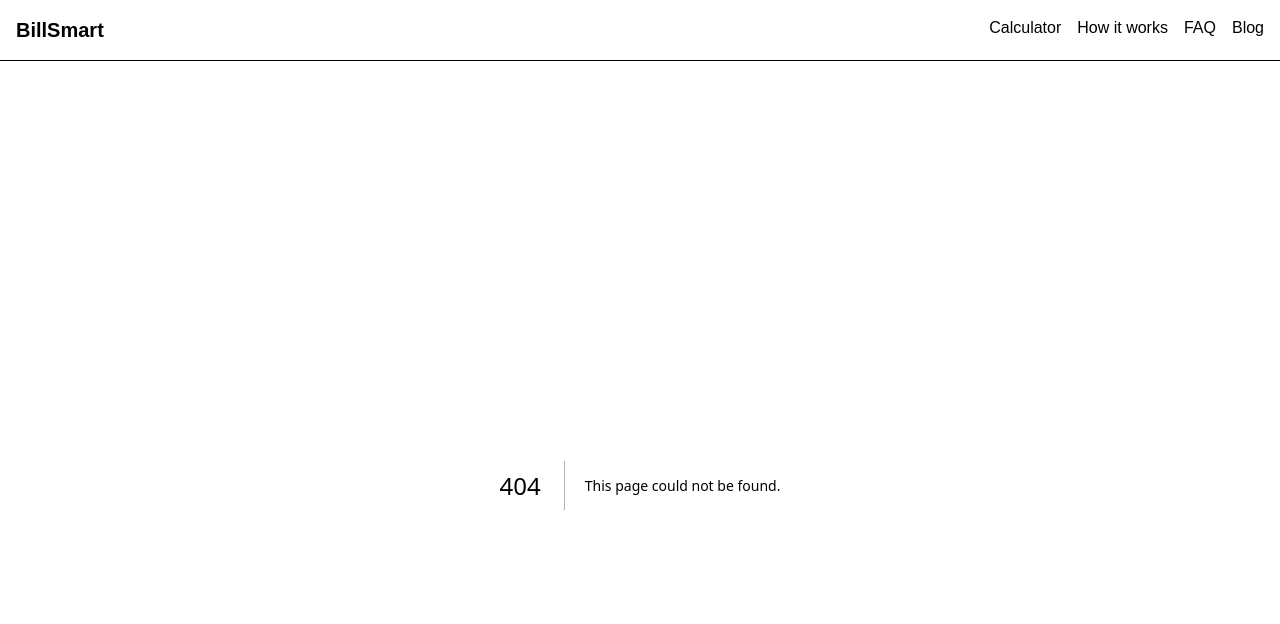
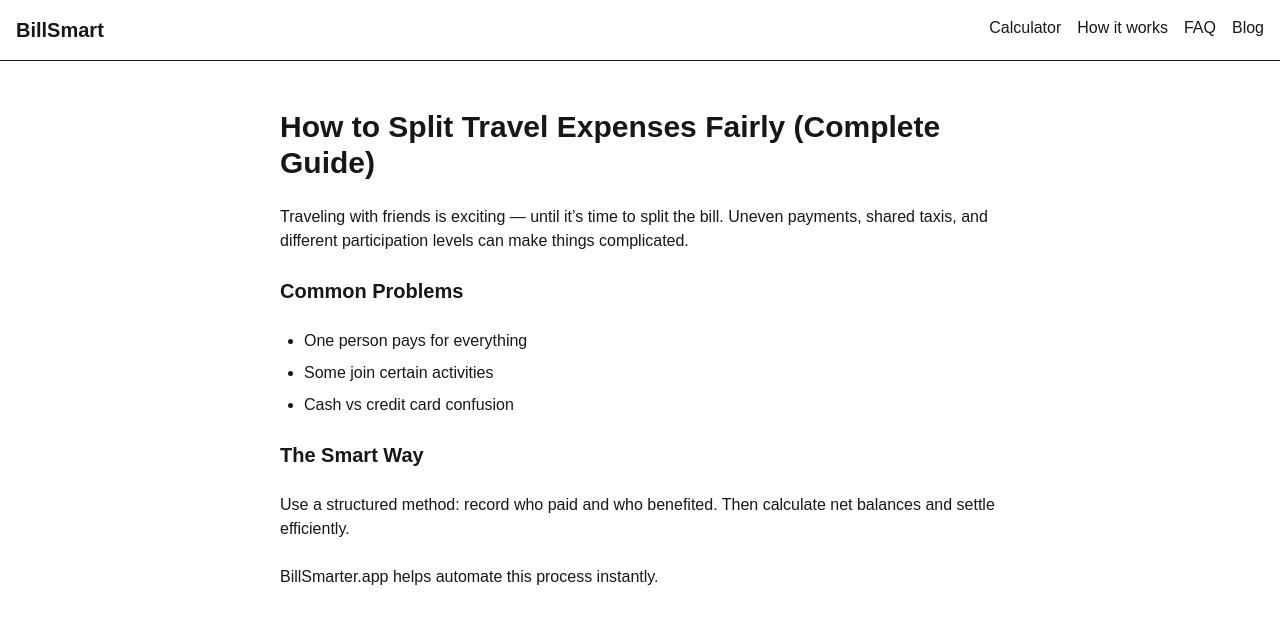
Before and after one commit to Mark0615/billsmarter, a Next.js app: page /blog/split-travel-expenses in a window 1280 px wide. Before the commit this address had no page. Shown: the top 624 px of the page. Built offline with nearby package versions, Linux system fonts and the light colour scheme.

Commit message:
Add SEO blogs

```diff
--- /dev/null
+++ b/app/blog/group-dinner-bill-splitting/page.tsx
@@ -0,0 +1,32 @@
+export const metadata = {
+  title: "Best Way to Split Group Dinner Bills",
+  description:
+    "Stop arguing over restaurant bills. Learn smarter ways to split group meals.",
+};
+
+export default function Blog2() {
+  return (
+    <main className="max-w-3xl mx-auto p-6 space-y-6">
+      <h1 className="text-3xl font-bold">
+        Best Way to Split Group Dinner Bills
+      </h1>
+
+      <p>
+        Splitting dinner bills can be awkward, especially when not everyone
+        orders the same items.
+      </p>
+
+      <h2 className="text-xl font-semibold">Three Common Methods</h2>
+      <ul className="list-disc pl-6 space-y-2">
+        <li>Equal split</li>
+        <li>Itemized split</li>
+        <li>One person pays, settle later</li>
+      </ul>
+
+      <p>
+        The most flexible solution is recording who benefited and calculating
+        afterward.
+      </p>
+    </main>
+  );
+}
--- /dev/null
+++ b/app/blog/split-travel-expenses/page.tsx
@@ -0,0 +1,38 @@
+export const metadata = {
+  title: "How to Split Travel Expenses Fairly",
+  description:
+    "Learn the best way to split travel expenses among friends without awkwardness.",
+};
+
+export default function Blog1() {
+  return (
+    <main className="max-w-3xl mx-auto p-6 space-y-6">
+      <h1 className="text-3xl font-bold">
+        How to Split Travel Expenses Fairly (Complete Guide)
+      </h1>
+
+      <p>
+        Traveling with friends is exciting — until it’s time to split the bill.
+        Uneven payments, shared taxis, and different participation levels can
+        make things complicated.
+      </p>
+
+      <h2 className="text-xl font-semibold">Common Problems</h2>
+      <ul className="list-disc pl-6 space-y-2">
+        <li>One person pays for everything</li>
+        <li>Some join certain activities</li>
+        <li>Cash vs credit card confusion</li>
+      </ul>
+
+      <h2 className="text-xl font-semibold">The Smart Way</h2>
+      <p>
+        Use a structured method: record who paid and who benefited. Then
+        calculate net balances and settle efficiently.
+      </p>
+
+      <p>
+        BillSmarter.app helps automate this process instantly.
+      </p>
+    </main>
+  );
+}
--- /dev/null
+++ b/app/blog/travel-budget-checklist/page.tsx
@@ -0,0 +1,32 @@
+export const metadata = {
+  title: "Travel Budget Checklist for Groups",
+  description:
+    "Plan your group travel budget and avoid financial surprises.",
+};
+
+export default function Blog3() {
+  return (
+    <main className="max-w-3xl mx-auto p-6 space-y-6">
+      <h1 className="text-3xl font-bold">
+        Travel Budget Checklist for Groups
+      </h1>
+
+      <p>
+        Planning a group trip? Budgeting is essential.
+      </p>
+
+      <h2 className="text-xl font-semibold">Expenses to Consider</h2>
+      <ul className="list-disc pl-6 space-y-2">
+        <li>Flights</li>
+        <li>Accommodation</li>
+        <li>Transportation</li>
+        <li>Meals</li>
+        <li>Activities</li>
+      </ul>
+
+      <p>
+        Using BillSmarter.app helps track and settle expenses quickly.
+      </p>
+    </main>
+  );
+}
```
